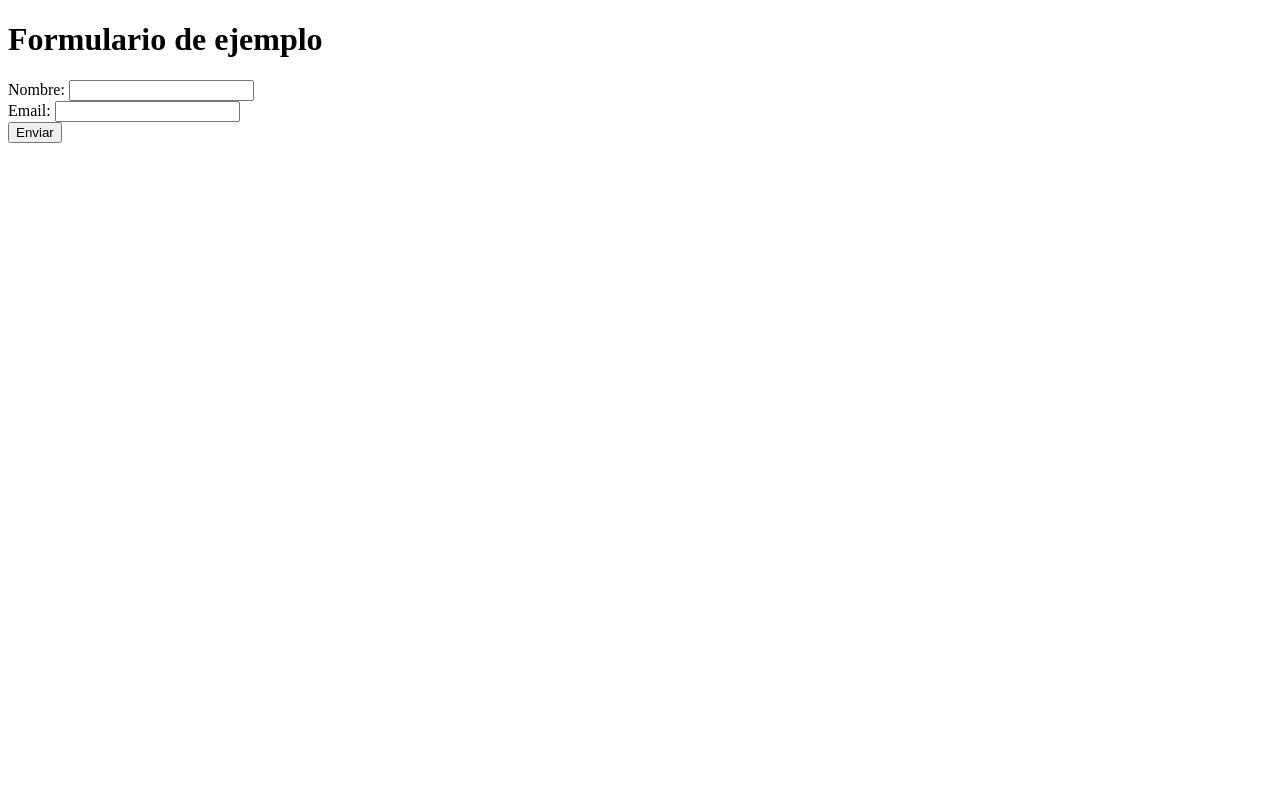
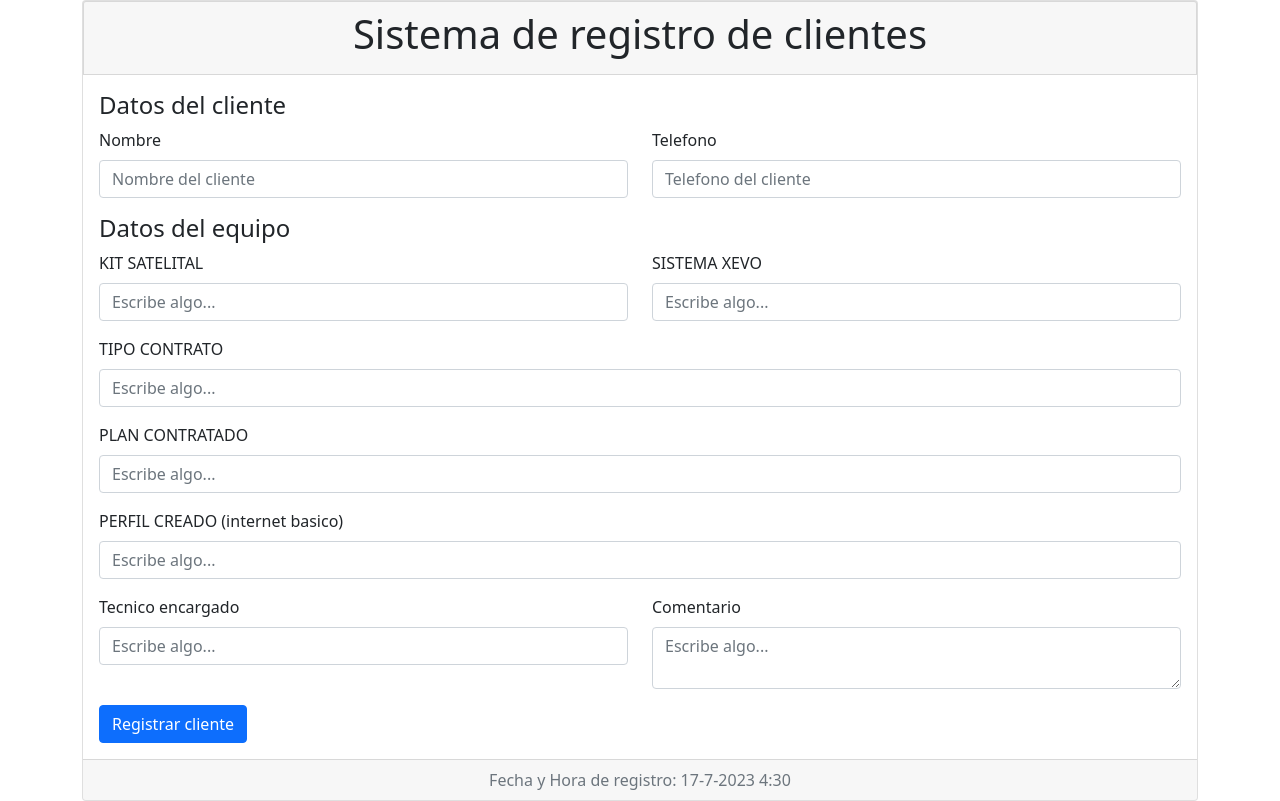
Before and after one commit to Danniel-MC/webPconect, a plain HTML site: page index.html in a window 1280 px wide. Drawn offline with nearby package versions, Linux system fonts and the light colour scheme.

Commit message:
page funcional v1.1.0

```diff
--- a/index.html
+++ b/index.html
@@ -1,21 +1,197 @@
 <!DOCTYPE html>
-<html>
+<html lang="en">
+
 <head>
-  <title>Formulario de ejemplo</title>
+  <meta charset="UTF-8" />
+  <meta name="viewport" content="width=device-width, initial-scale=1" />
+  <title>Planeta Conect</title>
+  <link href="https://cdn.jsdelivr.net/npm/bootstrap@5.0.2/dist/css/bootstrap.min.css" rel="stylesheet"
+    integrity="sha384-EVSTQN3/azprG1Anm3QDgpJLIm9Nao0Yz1ztcQTwFspd3yD65VohhpuuCOmLASjC" crossorigin="anonymous" />
 </head>
+
 <body>
-  <h1>Formulario de ejemplo</h1>
+  <div class="container">
+    <div class="card">
+      <div class="card-header card text-center">
+        <h1>Sistema de registro de clientes</h1>
+      </div>
+      <div class="card-body">
 
-  <form id="formulario">
-    <label for="nombre">Nombre:</label>
-    <input type="text" id="nombre" name="nombre" required><br>
+        <!-- INICIO DATOS DEL CLIENTE -->
+        <div class="row mb-3">
+          <div class="">
+            <h4>Datos del cliente</h4>
+          </div>
+          <div class="form-group col-md-6">
+            <label for="question1" class="form-label">Nombre</label>
+            <input
+                  type="text"
+                  class="form-control"
+                  id="nombreCliente"
+                  name="nombreCliente"
+                  placeholder="Nombre del cliente"
+                />
+          </div>
+          <div class="form-group col-md-6">
+            <label for="question2" class="form-label">Telefono</label>
+            <input
+                  type="text"
+                  class="form-control"
+                  id="telCliente"
+                  name="telCliente"
+                  placeholder="Telefono del cliente"
+                />
+          </div>
+        </div>
+        <!-- FIN DATOS DEL CLIENTE -->
 
-    <label for="email">Email:</label>
-    <input type="email" id="email" name="email" required><br>
+        <!-- COMIENZO PARTE DE EQUIPOS DE INTERNET -->
+        <div class="row mb-3">
+          <div class="">
+            <h4>Datos del equipo</h4>
+          </div>
+          <div class="form-group col-md-6">
+            <label for="question1" class="form-label">KIT SATELITAL</label>
+            <input
+                  type="text"
+                  class="form-control"
+                  id="kit"
+                  name="question1"
+                  placeholder="Escribe algo..."
+                />
+          </div>
+          <div class="form-group col-md-6">
+            <label for="question2" class="form-label">SISTEMA XEVO</label>
+            <input
+                  type="text"
+                  class="form-control"
+                  id="xevo"
+                  name="question2"
+                  placeholder="Escribe algo..."
+                />
+          </div>
+        </div>
 
-    <input type="submit" value="Enviar">
-  </form>
+        <div class="row mb-3">
+          <div class="col-12">
+            <label for="question3" class="form-label">TIPO CONTRATO </label>
+            <input
+                  type="text"
+                  class="form-control"
+                  id="contrato"
+                  name="question3"
+                  placeholder="Escribe algo..."
+                />
+          </div>
+        </div>
+        <div class="row mb-3">
+          <div class="col-12">
+            <label for="question4" class="form-label"
+                  >PLAN CONTRATADO
+                </label>
+            <input
+                  type="text"
+                  class="form-control"
+                  id="plan"
+                  name="question4"
+                  placeholder="Escribe algo..."
+                />
+          </div>
+        </div>
+        <div class="row mb-3">
+          <div class="col-12">
+            <label for="question5" class="form-label"
+                  >PERFIL CREADO (internet basico)
+                </label>
+            <input
+                  type="text"
+                  class="form-control"
+                  id="perfil"
+                  name="question5"
+                  placeholder="Escribe algo..."
+                />
+          </div>
+        </div>
+        <div class="row mb-3">
+          <div class="form-group col-md-6">
+            <label for="question1" class="form-label"
+                  >Tecnico encargado
+                </label>
+            <input
+                  type="text"
+                  class="form-control"
+                  id="tecnicoNombre"
+                  name="question1"
+                  placeholder="Escribe algo..."
+                  required
+                />
+          </div>
+          <div class="form-group col-md-6">
+            <label for="question2" class="form-label">Comentario</label>
 
-  <script src="script.js"></script>
+            <textarea
+                  type="text"
+                  class="form-control"
+                  id="comentario"
+                  name="question2"
+                  placeholder="Escribe algo..."
+                  rows="2"
+                ></textarea>
+          </div>
+        </div>
+        <button id="btnRegistrar" class="btn btn-primary">
+              Registrar cliente
+            </button>
+      </div>
+      <div class="card-footer text-muted text-center">
+        <label id="msg">Fecha y Hora de registro:</label>
+        <label id="currentDateTime"></label>
+      </div>
+    </div>
+  </div>
+
+  <script>
+    var today = new Date();
+      var dd = today.getDate();
+      var MM = today.getMonth() + 1;
+      var yyyy = today.getFullYear();
+      var hh = today.getHours();
+      var mm = today.getMinutes();
+
+      var currentDateTime = dd + "-" + MM + "-" + yyyy + " " + hh + ":" + mm;
+      document.getElementById("currentDateTime").innerHTML = currentDateTime;
+
+
+// SCRIPT PARA ACCIONAR EL EVENTO DEL BOTON
+      document
+        .getElementById("btnRegistrar")
+        .addEventListener("click", registrarCliente);
+
+      function registrarCliente() {
+        var nombreCliente = document.getElementById("nombreCliente").value;
+         var telCliente = document.getElementById("telCliente").value;
+         var kit = document.getElementById("kit").value;
+         var xevo = document.getElementById("xevo").value;
+        var contrato = document.getElementById("contrato").value;
+        var plan = document.getElementById("plan").value;
+        var perfil = document.getElementById("perfil").value;
+        var tecnicoNombre = document.getElementById("tecnicoNombre").value;
+        var comentario = document.getElementById("comentario").value;
+
+        //  comunicarse con google sheets
+        google.script.run.aggCliente(
+          nombreCliente,telCliente,kit,xevo,contrato,plan,perfil,tecnicoNombre,comentario
+
+        )
+}
+  </script>
+
+  <style>
+    form {
+      margin: 0 auto;
+      width: 50%;
+    }
+  </style>
 </body>
+
 </html>
```
Also changed, not shown: codigo.gs.txt (added).
